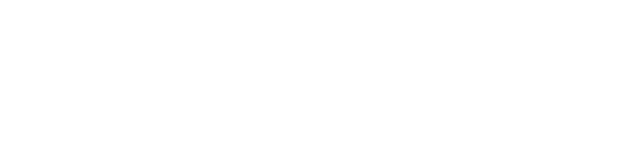
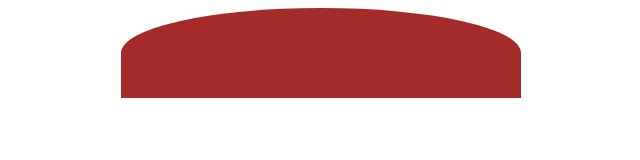
Before and after one commit to sir-meee/burger, a plain HTML site: page index.html in a window 1280 px wide. Shown: the whole page, without its empty margins (269-909 px from the left). Drawn offline with Linux system fonts and the light colour scheme.

Commit message:
style bread top

```diff
--- a/css/styles.css
+++ b/css/styles.css
@@ -3,3 +3,11 @@
   margin: auto;
   height: 450px;
 }
+
+.bread-top{
+  height: 20%;
+  width: 80%;
+  background-color: brown;
+  border-radius: 50% 50% 0 0;
+
+}
--- a/index.html
+++ b/index.html
@@ -1,6 +1,7 @@
 <html>
   <head>
     <title>Burger Builder</title>
+    <link rel="stylesheet" type="text/css" href="css/styles.css">
   </head>
 
   <body>
```
